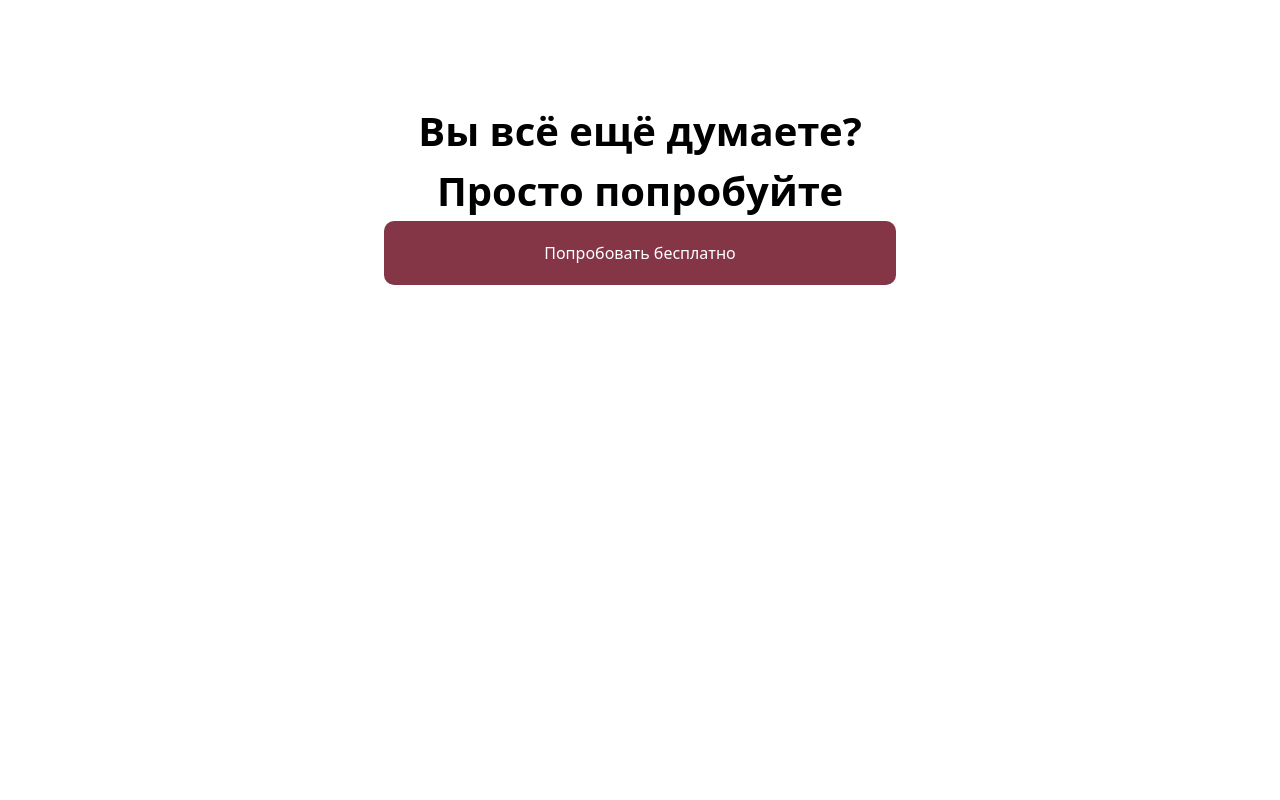
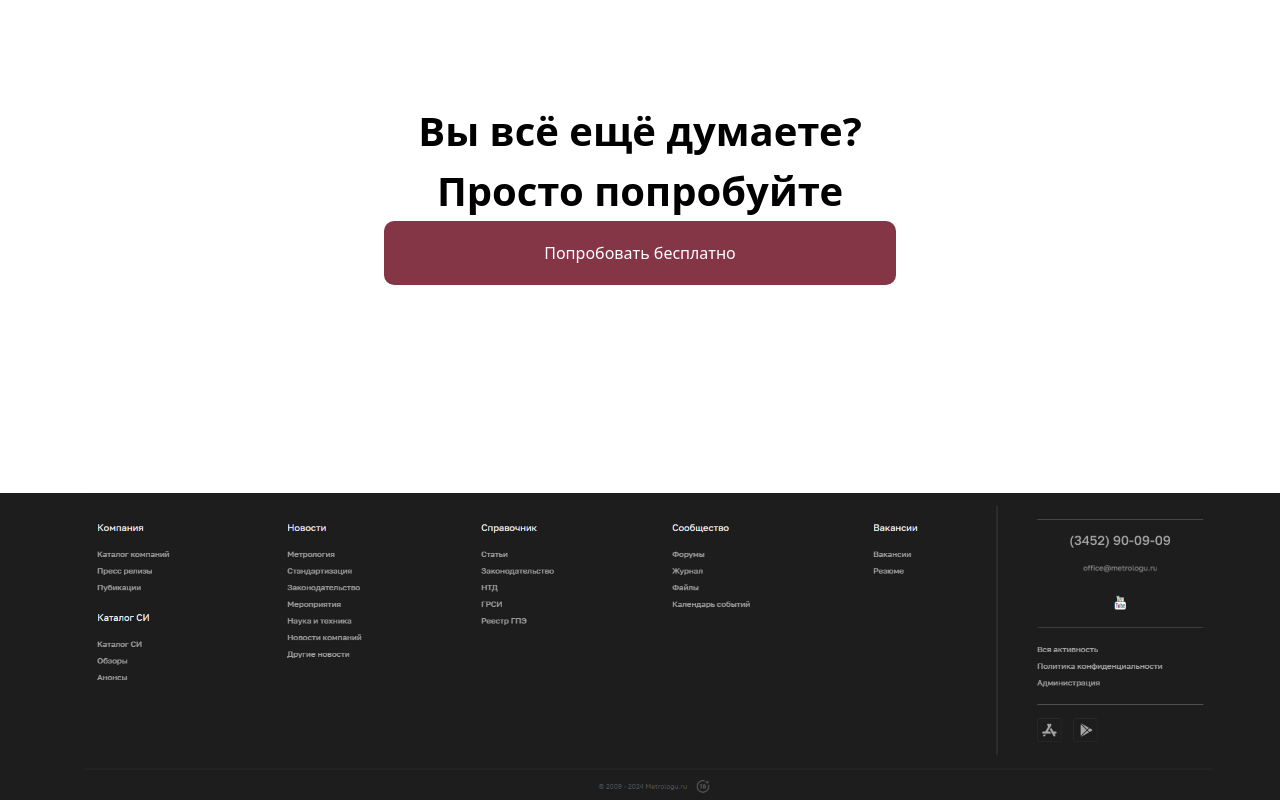
Before and after one commit to lastsurvivor1017-svg/work7, a website: page index.html in a window 1280 px wide. Shown: the part 9493-10293 px from the top of the page. Before the commit the page ends 9986 px from the top, so only its background shows below. Drawn offline with Linux system fonts and the light colour scheme.

Commit message:
footer end

```diff
--- a/index.html
+++ b/index.html
@@ -456,5 +456,8 @@
              Попробовать бесплатно
             </button>
     </section>
+    <section class="w-full hidden lg:block">
+        <img src="./src/img/Group 926.png" alt="">
+    </section>
 </body>
 </html>
--- a/package.json
+++ b/package.json
@@ -2,5 +2,8 @@
   "dependencies": {
     "@tailwindcss/cli": "^4.1.18",
     "tailwindcss": "^4.1.18"
+  },
+  "scripts": {
+    "start": "npx @tailwindcss/cli -i ./src/input.css -o ./src/output.css --watch"
   }
 }
```
Also changed, not shown: src/img/Group 926.png (added), src/img/image 8.png (added).
